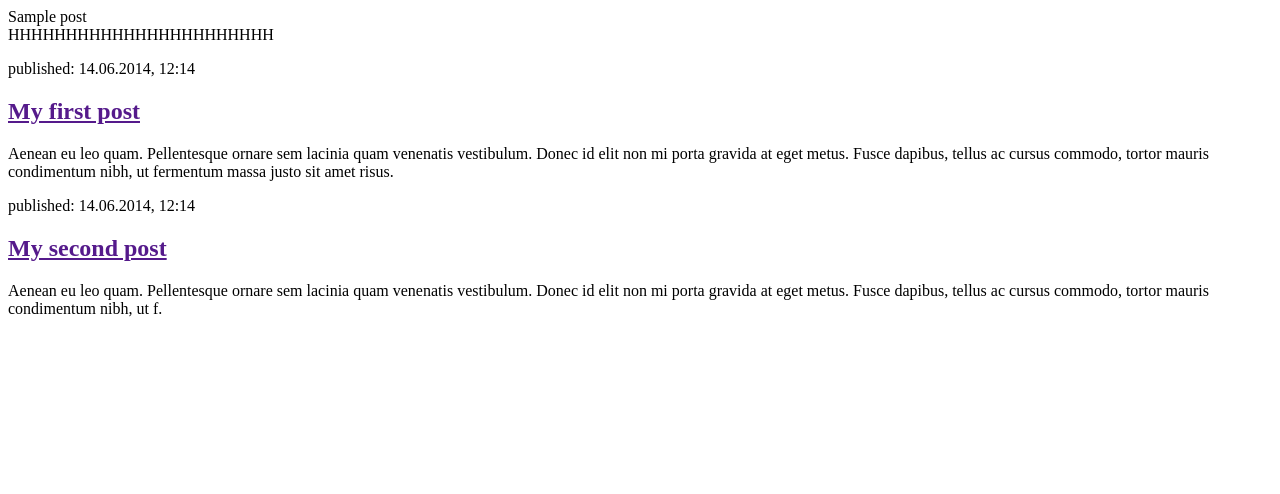
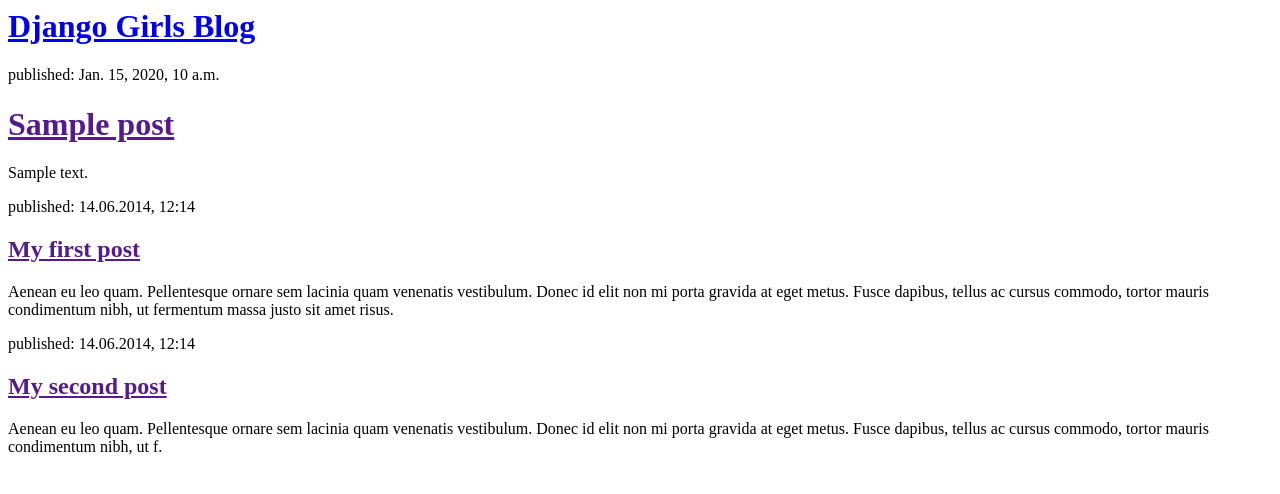
Before and after one commit to chrism77/my-first-blog, a Django app: template blog/templates/blog/post_list.html in a window 1280 px wide. Shown: the top 494 px of the page. Run offline with Django 3.2, Linux system fonts and the light colour scheme; the template is opened without the code that fills it: values that come from a table or form of the project are taken from there, others are empty; tables that the repository leaves empty hold one stand-in row (values such as "Sample post").

Commit message:
Added views

```diff
--- a/blog/templates/blog/post_list.html
+++ b/blog/templates/blog/post_list.html
@@ -1,14 +1,16 @@
 <html>
-    <head>
-        <title>Django Girls blog new</title>
-    </head>
-    <body>
+<div>
+    <h1><a href="/">Django Girls Blog</a></h1>
+</div>
+
 {% for post in posts %}
-    {{ post }}
+    <div>
+        <p>published: {{ post.published_date }}</p>
+        <h1><a href="">{{ post.title }}</a></h1>
+        <p>{{ post.text|linebreaks }}</p>
+    </div>
 {% endfor %}
- <div>
- HHHHHHHHHHHHHHHHHHHHHHH
-  </div>
+
         <div>
             <p>published: 14.06.2014, 12:14</p>
             <h2><a href="">My first post</a></h2>
```
